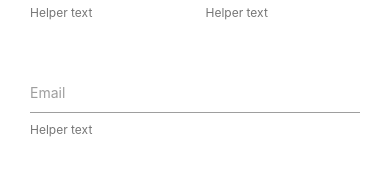
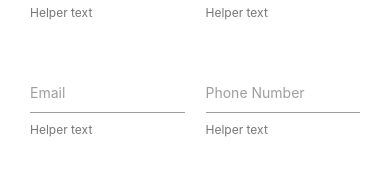
Before and after one commit to Frankie0701145/loginSignupReactRedux, a React (Create React App) app: page /signup in a window 390 px wide. Shown: the part 255-444 px from the top of the page. Built offline with nearby package versions, Linux system fonts and the light colour scheme.

Commit message:
Add the removeErrors and signup action to the props of Signup component. Add the phoneNumber input.

```diff
--- a/src/containers/Signup.js
+++ b/src/containers/Signup.js
@@ -2,6 +2,7 @@ import React, {Component} from 'react';
 import { connect } from 'react-redux';
 import addErrors from '../redux/actionCreators/addErrors';
 import removeErrors from '../redux/actionCreators/removeErrors';
+import signup from '../redux/actionCreators/signup';
 import ErrorComponent from '../components/Errors';
 
 
@@ -17,19 +18,20 @@ export class Signup extends Component{
             email: e.target.email.value,
             homeAddress: e.target.homeAddress.value,
             workAddress: e.target.workAddress.value,
-            password: password
+            password: password,
+            phoneNumber: e.target.phoneNumber.value
         }
-
         if(password !== confirmPassword){
             let errors = [{
                 errorMessage: "The password and confirm password don't match"
             }];
             this.props.addErrors(errors);
+        }else{
+            this.props.signup(userDetails);
         }
     }
 
     render(){
-        console.log(this.props);
         return(
             <div className="container">
                 <div className="row">
@@ -65,9 +67,14 @@ export class Signup extends Component{
                         </div>
 
                         <div className="row">
-                            <div className="input-field col s12">
+                            <div className="input-field col s6">
                                 <input id="email" type="email" name="email" className="validate" data-testid="email" required={true} />
                                 <label htmlFor="email">Email</label>
+                                <span className="helper-text" data-error="wrong" data-success="right">Helper text</span>
+                            </div>
+                            <div className="input-field col s6">
+                                <input id="phoneNumber" type="tel" name="phoneNumber" className="validate" data-testid="phoneNumber" required={true} />
+                                <label htmlFor="phoneNumber">Phone Number</label>
                                 <span className="helper-text" data-error="wrong" data-success="right">Helper text</span>
                             </div>
                         </div>
@@ -114,7 +121,8 @@ const mapStateToState = (state, ownProps)=>{
 const mapDispatchToState = (dispatch, ownProps)=>{
     return({
         addErrors: (errors)=>{dispatch(addErrors(errors))},
-        removeErrors: ()=>{dispatch(removeErrors())}
+        removeErrors: ()=>{dispatch(removeErrors())},
+        signup: (userDetails)=>{dispatch(signup(userDetails))}
     })
 }
 
```
